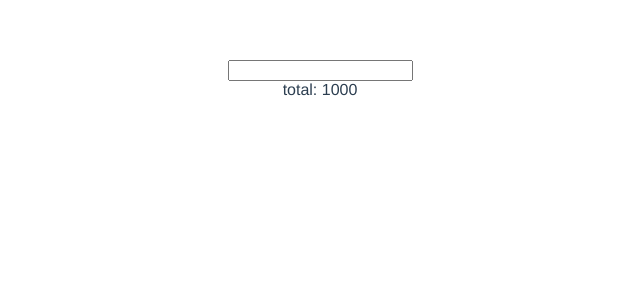
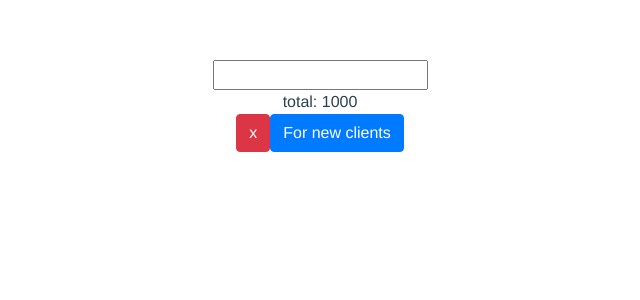
Before and after one commit to seriiserii825/vue-lavrik-base, a Vue app: page / in a window 1280 px wide. Shown: the top 300 px of the page, without its empty margins (320-960 px from the left). Built offline with nearby package versions, Linux system fonts and the light colour scheme.

Commit message:
butons sale

```diff
--- a/public/index.html
+++ b/public/index.html
@@ -5,6 +5,7 @@
     <meta http-equiv="X-UA-Compatible" content="IE=edge">
     <meta name="viewport" content="width=device-width,initial-scale=1.0">
     <link rel="icon" href="<%= BASE_URL %>favicon.ico">
+    <link rel="stylesheet" href="https://maxcdn.bootstrapcdn.com/bootstrap/4.0.0/css/bootstrap.min.css" integrity="sha384-Gn5384xqQ1aoWXA+058RXPxPg6fy4IWvTNh0E263XmFcJlSAwiGgFAW/dAiS6JXm" crossorigin="anonymous">
     <title><%= htmlWebpackPlugin.options.title %></title>
 </head>
 <body>
--- a/src/App.vue
+++ b/src/App.vue
@@ -5,6 +5,8 @@
     <div class="final">total: {{ total }} -{{ sale }}%</div>
   </div>
   <div class="final" v-else>total: {{ total }}</div>
+  <button class="btn btn-danger" @click="promo = ''">x</button>
+  <button class="btn btn-primary" @click="promo = 'some'">For new clients</button>
 </template>
 
 <script>
```
Lines whose indentation alone changed are shown as unchanged.
